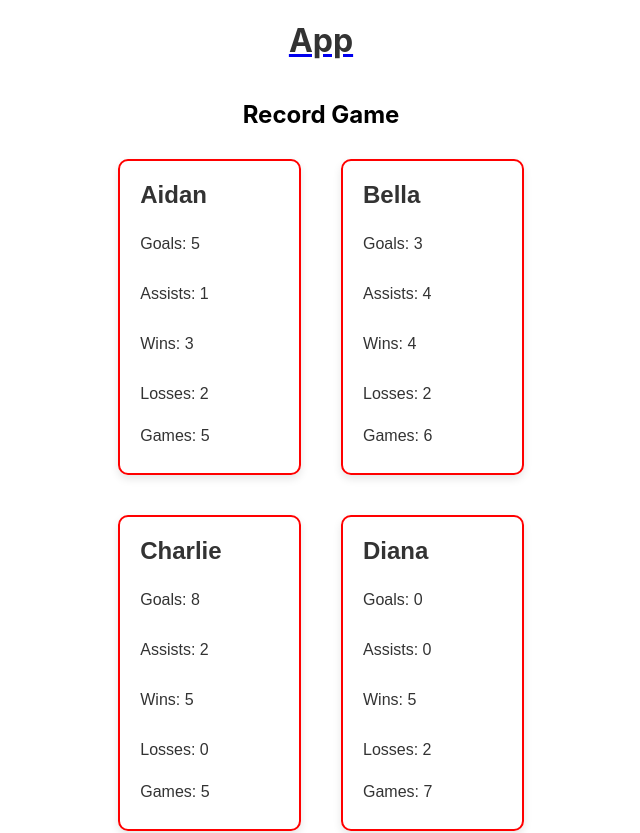
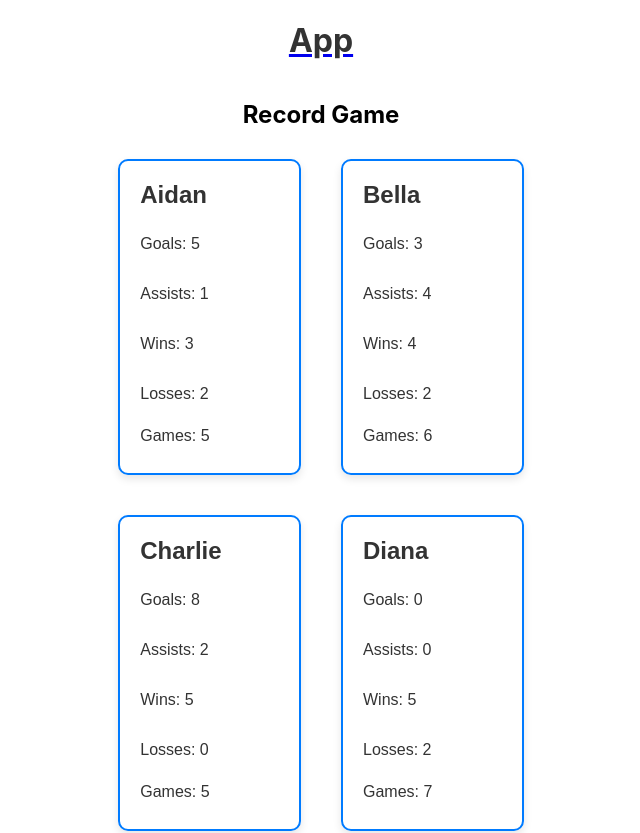
Before and after one commit to aiidanm/footballAppFrontend, a React (Create React App) app: page /RecordGame in a window 1280 px wide. Shown: the top 833 px of the page, without its empty margins (319-959 px from the left). Built offline with nearby package versions, Linux system fonts and the light colour scheme.

Commit message:
Pending changes exported from your codespace

```diff
--- a/src/components/RecordGame.js
+++ b/src/components/RecordGame.js
@@ -194,9 +194,7 @@ const RecordGame = () => {
     setExpandedPlayer(expandedPlayer === playerId ? null : playerId);
   };
 
-  const handleChangeColour = (colorid) => {
 
-  };
 
   return (
     <div className="MainContainer">
@@ -208,12 +206,21 @@ const RecordGame = () => {
         <div className="recordGameCardContainer">
           {players.map((player) => {
 
-            const colorid = 0
+            let color = ""
+            const handleChangeColour = (colorid) => {
+              if (colorid === ""){
+                color = "red"
+              } else if (colorid === "red"){
+                color = "blue"
+              } else if (colorid === "blue"){
+                color = ""
+              }
+            }
             return (
             <div
               key={player.id}
-              className={`player-card red`}
-              onClick={handleChangeColour(colorid)}
+              className={`player-card ${color}`}
+              onClick={handleChangeColour(color)}
             >
               <h3>{player.name}</h3>
               <p>Goals: {player.goals}</p>
```
